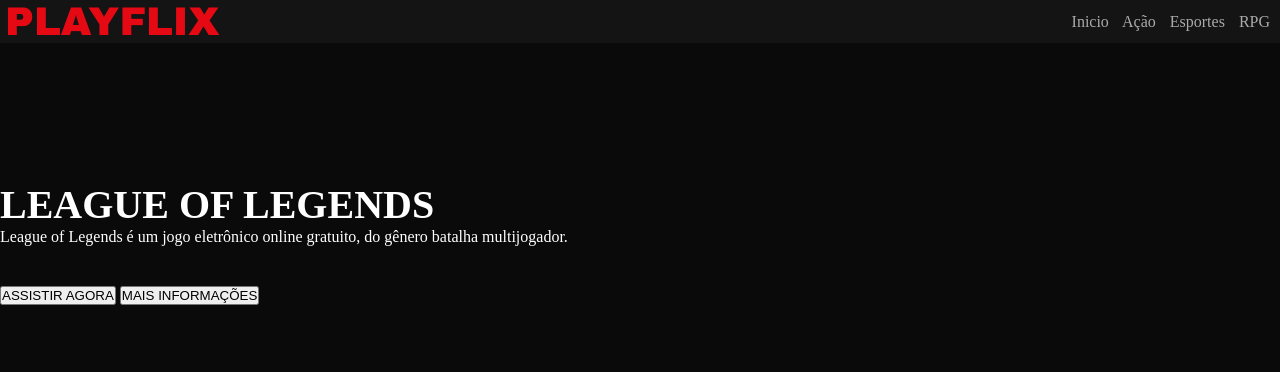
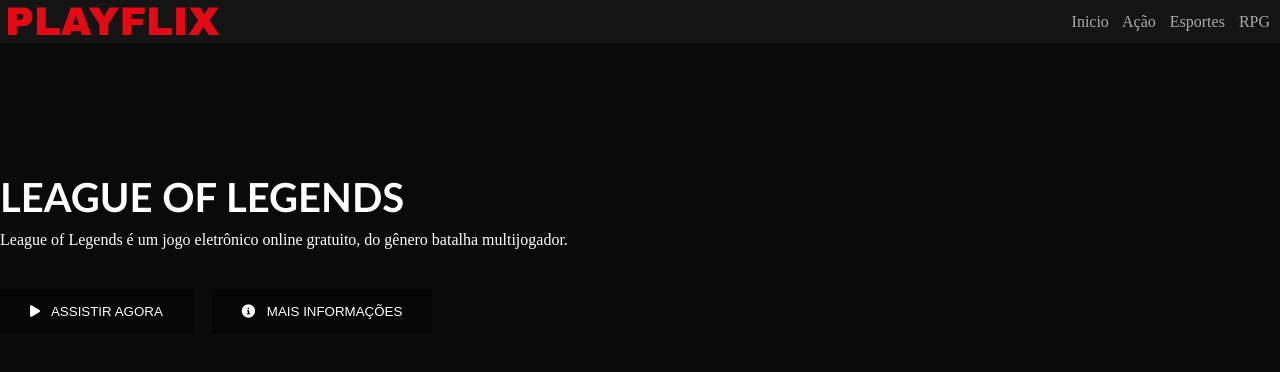
Before and after one commit to jonaspaneto/playflix-DIO, a plain HTML site: page index.html in a window 1280 px wide. Drawn offline with Linux system fonts and the light colour scheme.

Commit message:
Estilização da pagina principal

```diff
--- a/index.html
+++ b/index.html
@@ -23,17 +23,20 @@
             <div class="container">
                 <h3 class="titulo">LEAGUE OF LEGENDS</h3>
                 <p class="descricao">League of Legends é um jogo eletrônico online gratuito, do gênero batalha multijogador.</p>
-            </div>
                 <div class="botoes">
                     <button role="button" class="botao">
+                        <i class="fas fa-play"></i>
                         ASSISTIR AGORA
                     </button>
                     <button role="button" class="botao">
+                        <i class="fas fa-info-circle"></i>
                         MAIS INFORMAÇÕES
                     </button>
                 </div>
-
+            </div>
         </div>
     </main>
+
+    <script src="https://kit.fontawesome.com/1abeaacebe.js" crossorigin="anonymous"></script>
 </body>
 </html>
--- a/style/main.css
+++ b/style/main.css
@@ -55,9 +55,31 @@ header nav a:hover{
 }
 
 .jogo-principal .descricao{
+    margin-top: 10px;
     margin-bottom: 40px;
 }
 
-.titulo{
+.jogo-principal .titulo{
+    margin-top: 20px;
     font-size: 40px;
+    font-family: 'Trebuchet MS', 'Lucida Sans Unicode', 'Lucida Grande', 'Lucida Sans', Arial, sans-serif;
 }
+
+.botao{
+    background-color: rgba(0,0,0,.50);
+    border: none;
+    color: white;
+    padding: 15px 30px;
+    margin-right: 15px;
+    cursor: pointer;
+    transition: .3s ease all;
+}
+
+.botao:hover{
+    background-color: white;
+    color: black;
+}
+
+.botao i{
+    margin-right: 8px;
+}
```
Lines whose indentation alone changed are shown as unchanged.
